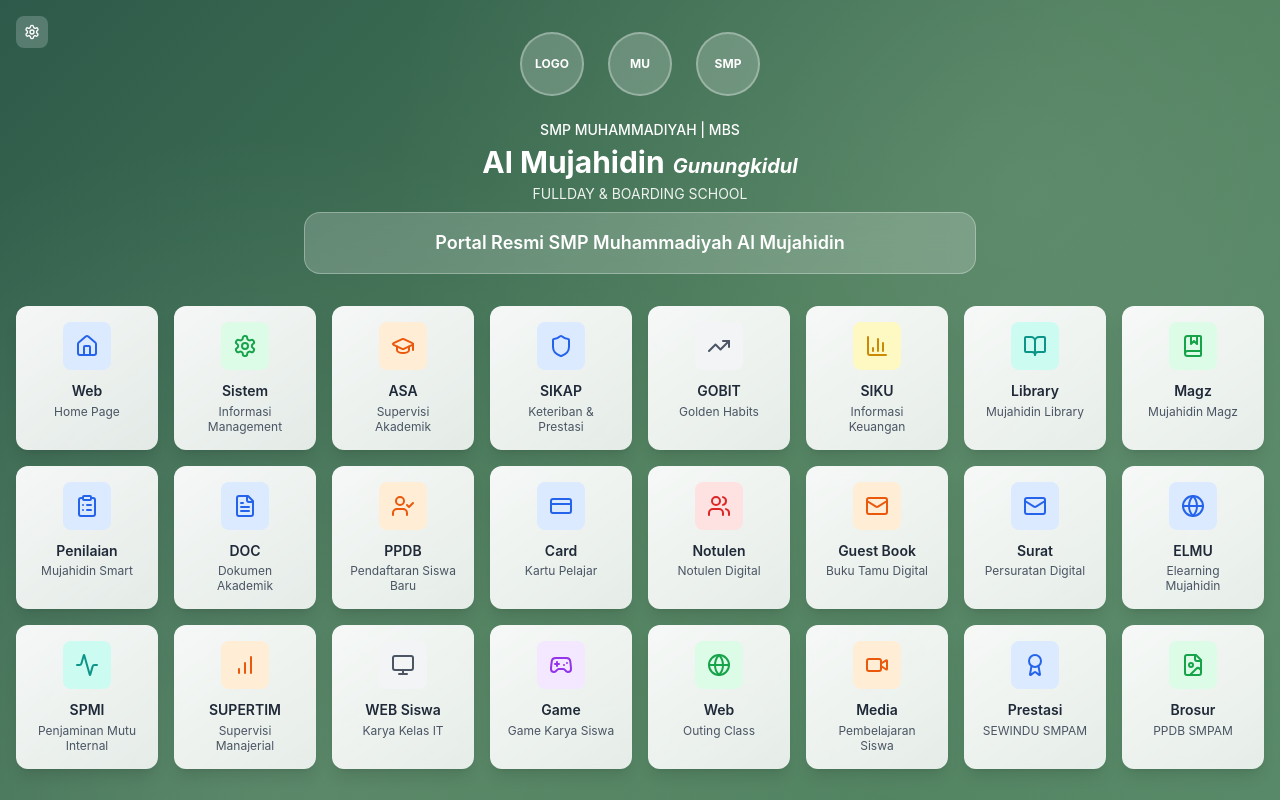
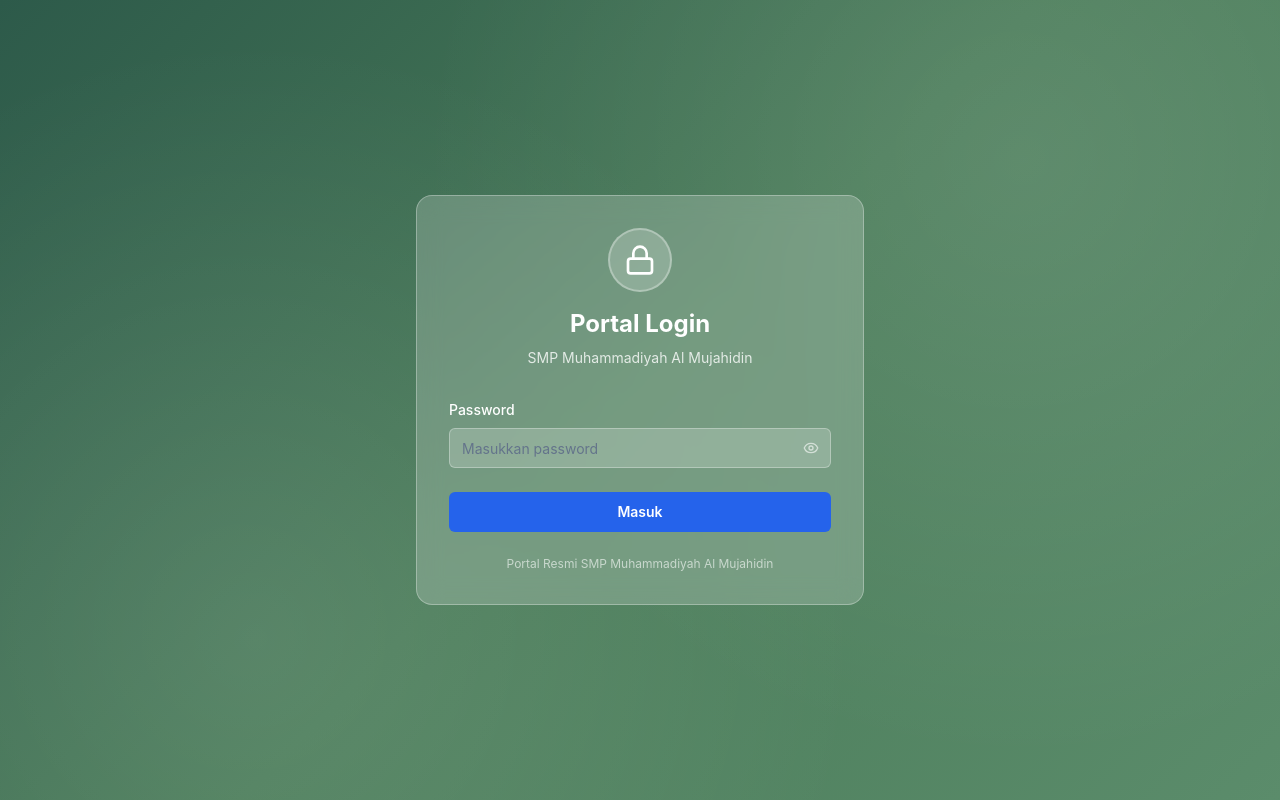
Before and after one commit to aminudin0893/smpmusapro, a React (Vite) app: page / in a window 1280 px wide. Shown: the top 800 px of the page. Built offline with nearby package versions, Linux system fonts and the light colour scheme.

Commit message:
Add password protection
Implement password protection for the page.

```diff
--- a/src/App.tsx
+++ b/src/App.tsx
@@ -1,14 +1,44 @@
+
 import { Toaster } from "@/components/ui/toaster";
 import { Toaster as Sonner } from "@/components/ui/sonner";
 import { TooltipProvider } from "@/components/ui/tooltip";
 import { QueryClient, QueryClientProvider } from "@tanstack/react-query";
 import { BrowserRouter, Routes, Route } from "react-router-dom";
+import { useState, useEffect } from "react";
 import Index from "./pages/Index";
 import NotFound from "./pages/NotFound";
+import PasswordLogin from "./components/PasswordLogin";
 
 const queryClient = new QueryClient();
 
-const App = () => (
+const App = () => {
+  const [isAuthenticated, setIsAuthenticated] = useState(false);
+
+  useEffect(() => {
+    const authStatus = localStorage.getItem('smp-auth');
+    if (authStatus === 'true') {
+      setIsAuthenticated(true);
+    }
+  }, []);
+
+  const handleLogin = () => {
+    setIsAuthenticated(true);
+    localStorage.setItem('smp-auth', 'true');
+  };
+
+  if (!isAuthenticated) {
+    return (
+      <QueryClientProvider client={queryClient}>
+        <TooltipProvider>
+          <Toaster />
+          <Sonner />
+          <PasswordLogin onLogin={handleLogin} />
+        </TooltipProvider>
+      </QueryClientProvider>
+    );
+  }
+
+  return (
     <QueryClientProvider client={queryClient}>
       <TooltipProvider>
         <Toaster />
@@ -23,5 +53,6 @@ const App = () => (
       </TooltipProvider>
     </QueryClientProvider>
   );
+};
 
 export default App;
--- /dev/null
+++ b/src/components/PasswordLogin.tsx
@@ -0,0 +1,88 @@
+
+import React, { useState } from 'react';
+import { Input } from "@/components/ui/input";
+import { Button } from "@/components/ui/button";
+import { Lock, Eye, EyeOff } from 'lucide-react';
+
+interface PasswordLoginProps {
+  onLogin: () => void;
+}
+
+const PasswordLogin: React.FC<PasswordLoginProps> = ({ onLogin }) => {
+  const [password, setPassword] = useState('');
+  const [showPassword, setShowPassword] = useState(false);
+  const [error, setError] = useState('');
+
+  const handleSubmit = (e: React.FormEvent) => {
+    e.preventDefault();
+    if (password === 'smpmusapro') {
+      onLogin();
+    } else {
+      setError('Password salah! Silakan coba lagi.');
+      setPassword('');
+    }
+  };
+
+  return (
+    <div className="min-h-screen school-background flex items-center justify-center">
+      <div className="glass-effect rounded-2xl p-8 w-full max-w-md mx-4">
+        <div className="text-center mb-8">
+          <div className="w-16 h-16 bg-white/20 rounded-full border-2 border-white/30 flex items-center justify-center mx-auto mb-4">
+            <Lock className="w-8 h-8 text-white" />
+          </div>
+          <h1 className="text-white text-2xl font-bold mb-2">Portal Login</h1>
+          <p className="text-white/80 text-sm">
+            SMP Muhammadiyah Al Mujahidin
+          </p>
+        </div>
+
+        <form onSubmit={handleSubmit} className="space-y-6">
+          <div>
+            <label htmlFor="password" className="block text-white text-sm font-medium mb-2">
+              Password
+            </label>
+            <div className="relative">
+              <Input
+                id="password"
+                type={showPassword ? "text" : "password"}
+                value={password}
+                onChange={(e) => setPassword(e.target.value)}
+                placeholder="Masukkan password"
+                className="bg-white/20 border-white/30 text-white placeholder-white/60 pr-10"
+                required
+              />
+              <button
+                type="button"
+                onClick={() => setShowPassword(!showPassword)}
+                className="absolute right-3 top-1/2 transform -translate-y-1/2 text-white/60 hover:text-white"
+              >
+                {showPassword ? <EyeOff className="w-4 h-4" /> : <Eye className="w-4 h-4" />}
+              </button>
+            </div>
+          </div>
+
+          {error && (
+            <div className="bg-red-500/20 border border-red-500/30 rounded-lg p-3">
+              <p className="text-red-200 text-sm">{error}</p>
+            </div>
+          )}
+
+          <Button
+            type="submit"
+            className="w-full bg-blue-600 hover:bg-blue-700 text-white font-semibold py-3"
+          >
+            Masuk
+          </Button>
+        </form>
+
+        <div className="mt-6 text-center">
+          <p className="text-white/60 text-xs">
+            Portal Resmi SMP Muhammadiyah Al Mujahidin
+          </p>
+        </div>
+      </div>
+    </div>
+  );
+};
+
+export default PasswordLogin;
```
Lines whose indentation alone changed are shown as unchanged.
